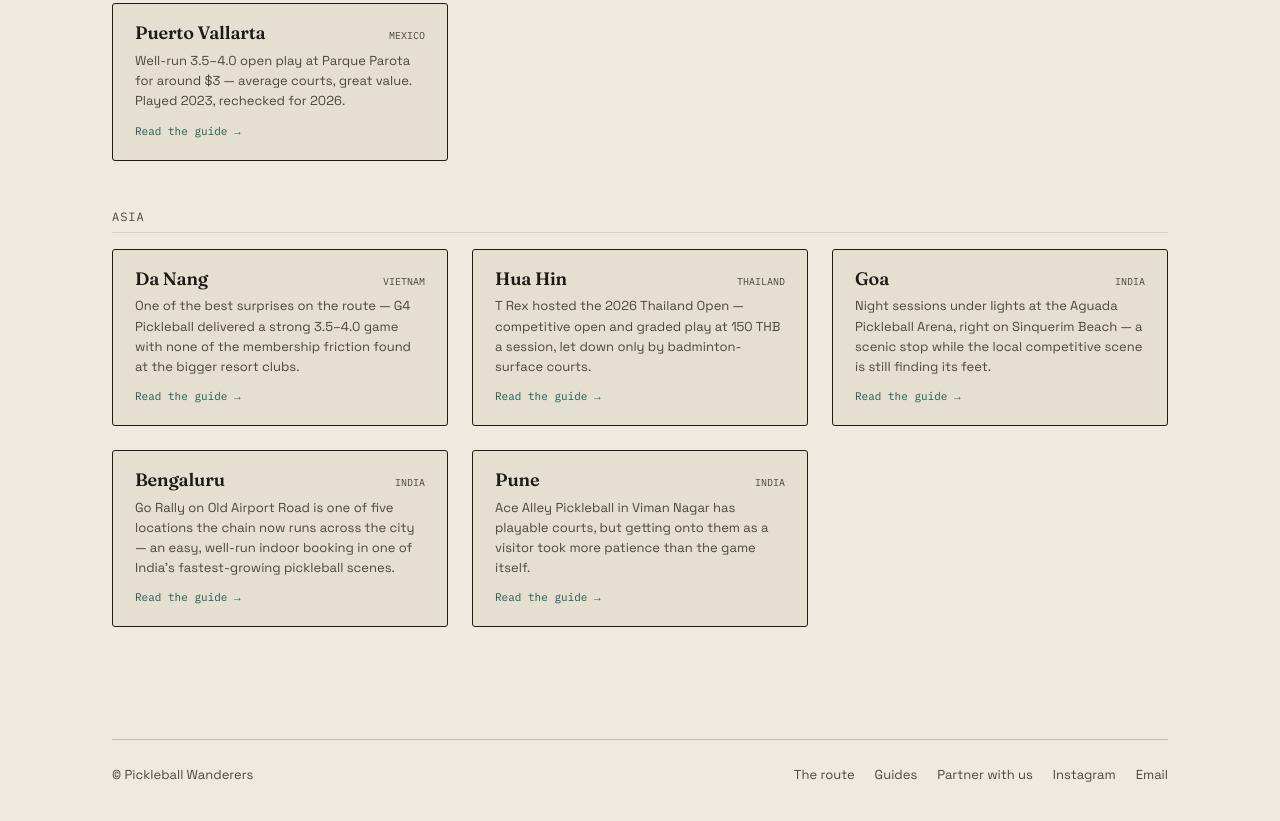
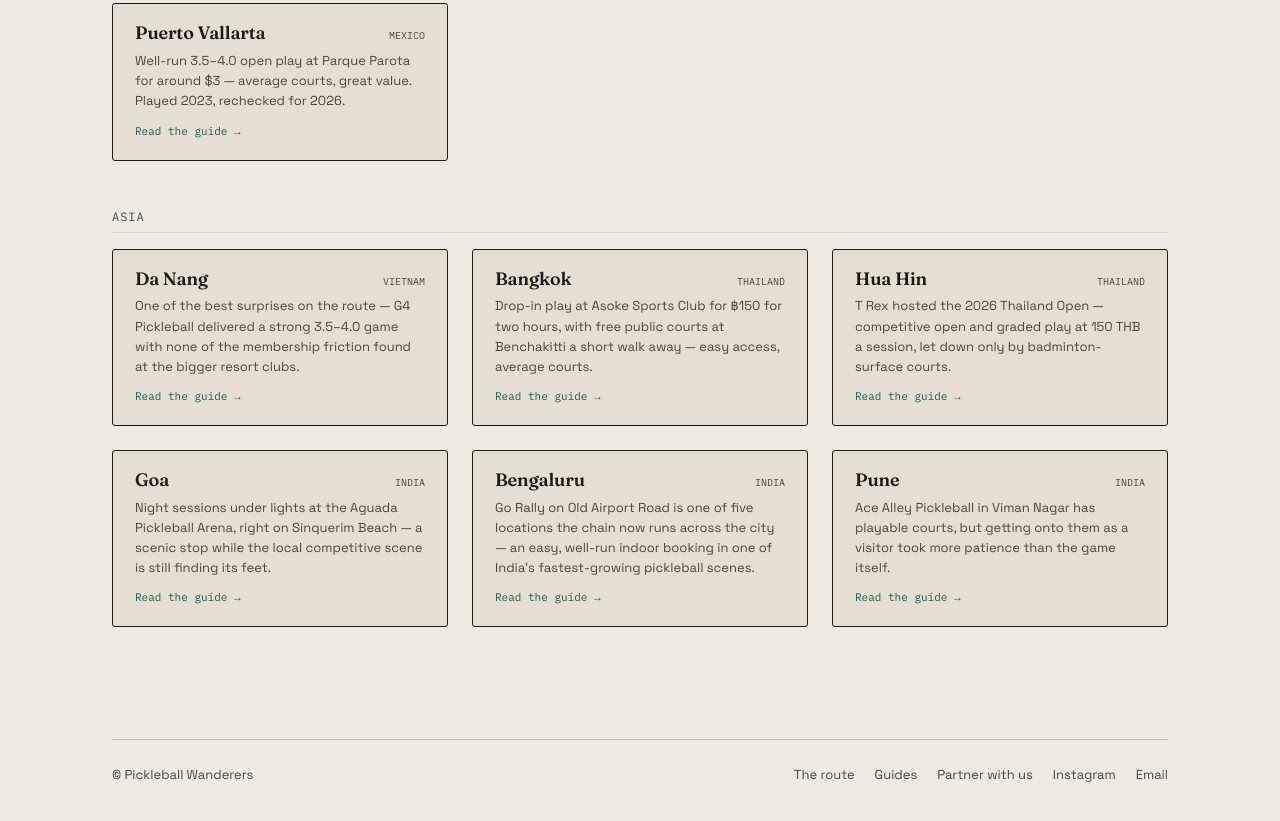
Before and after one commit to davemroberts-hub/pickleball-wanderers, a plain HTML site: page guides/index.html in a window 1280 px wide. Shown: the part 1544-2365 px from the top of the page. Drawn offline with Linux system fonts and the light colour scheme.

Commit message:
Add files via upload

```diff
--- a/guides/index.html
+++ b/guides/index.html
@@ -57,7 +57,8 @@
     {"@type":"ListItem","position":16,"url":"https://pickleballwanderers.com/guides/hua-hin","name":"Hua Hin Pickleball Guide"},
     {"@type":"ListItem","position":17,"url":"https://pickleballwanderers.com/guides/goa","name":"Goa Pickleball Guide"},
     {"@type":"ListItem","position":18,"url":"https://pickleballwanderers.com/guides/bengaluru","name":"Bengaluru Pickleball Guide"},
-    {"@type":"ListItem","position":19,"url":"https://pickleballwanderers.com/guides/pune","name":"Pune Pickleball Guide"}
+    {"@type":"ListItem","position":19,"url":"https://pickleballwanderers.com/guides/pune","name":"Pune Pickleball Guide"},
+    {"@type":"ListItem","position":20,"url":"https://pickleballwanderers.com/guides/bangkok","name":"Bangkok Pickleball Guide"}
   ]
 }
 </script>
@@ -213,6 +214,11 @@
           <p>One of the best surprises on the route — G4 Pickleball delivered a strong 3.5–4.0 game with none of the membership friction found at the bigger resort clubs.</p>
           <span class="read-more">Read the guide →</span>
         </a>
+        <a class="guide-teaser" href="/guides/bangkok" data-search="bangkok thailand asoke benchakitti">
+          <div class="guide-top"><h3>Bangkok</h3><span class="country mono">THAILAND</span></div>
+          <p>Drop-in play at Asoke Sports Club for ฿150 for two hours, with free public courts at Benchakitti a short walk away — easy access, average courts.</p>
+          <span class="read-more">Read the guide →</span>
+        </a>
         <a class="guide-teaser" href="/guides/hua-hin" data-search="hua hin huahin thailand">
           <div class="guide-top"><h3>Hua Hin</h3><span class="country mono">THAILAND</span></div>
           <p>T Rex hosted the 2026 Thailand Open — competitive open and graded play at 150 THB a session, let down only by badminton-surface courts.</p>
```
